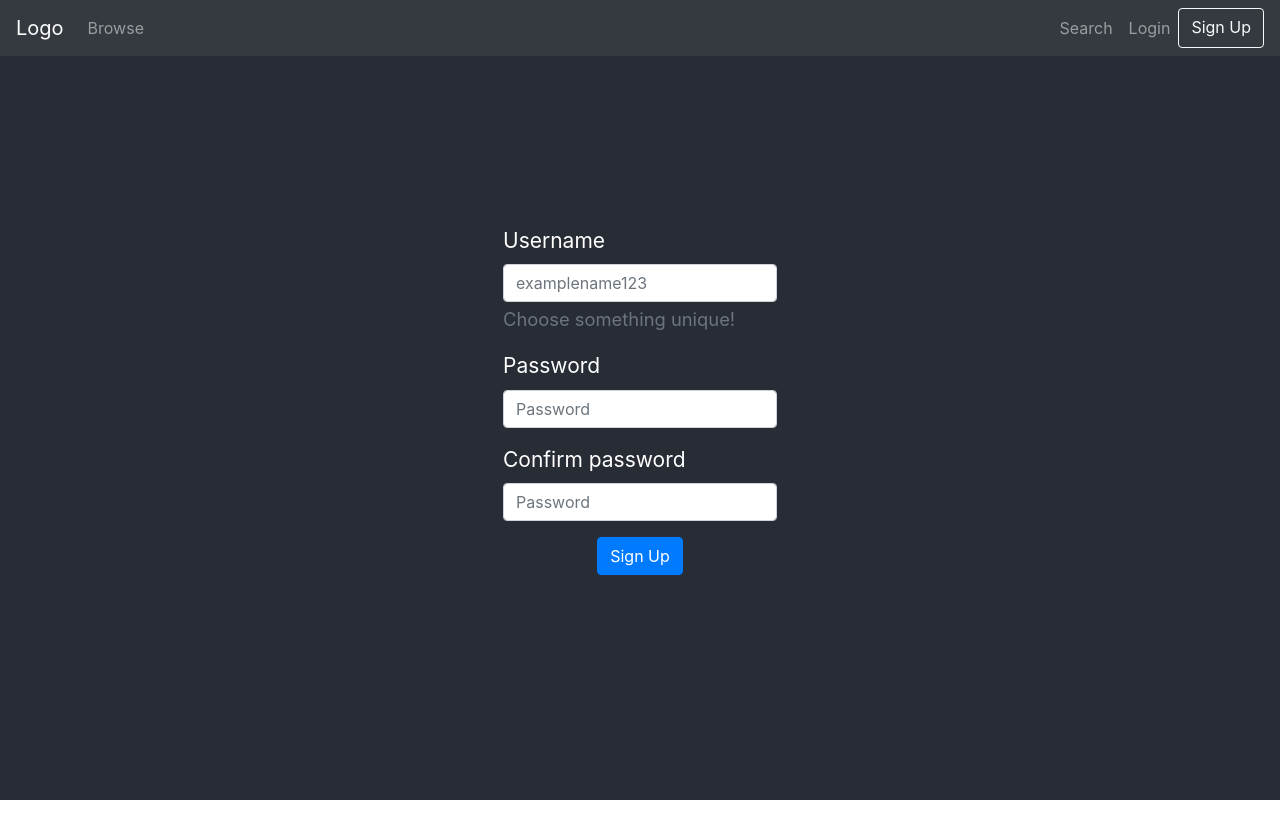
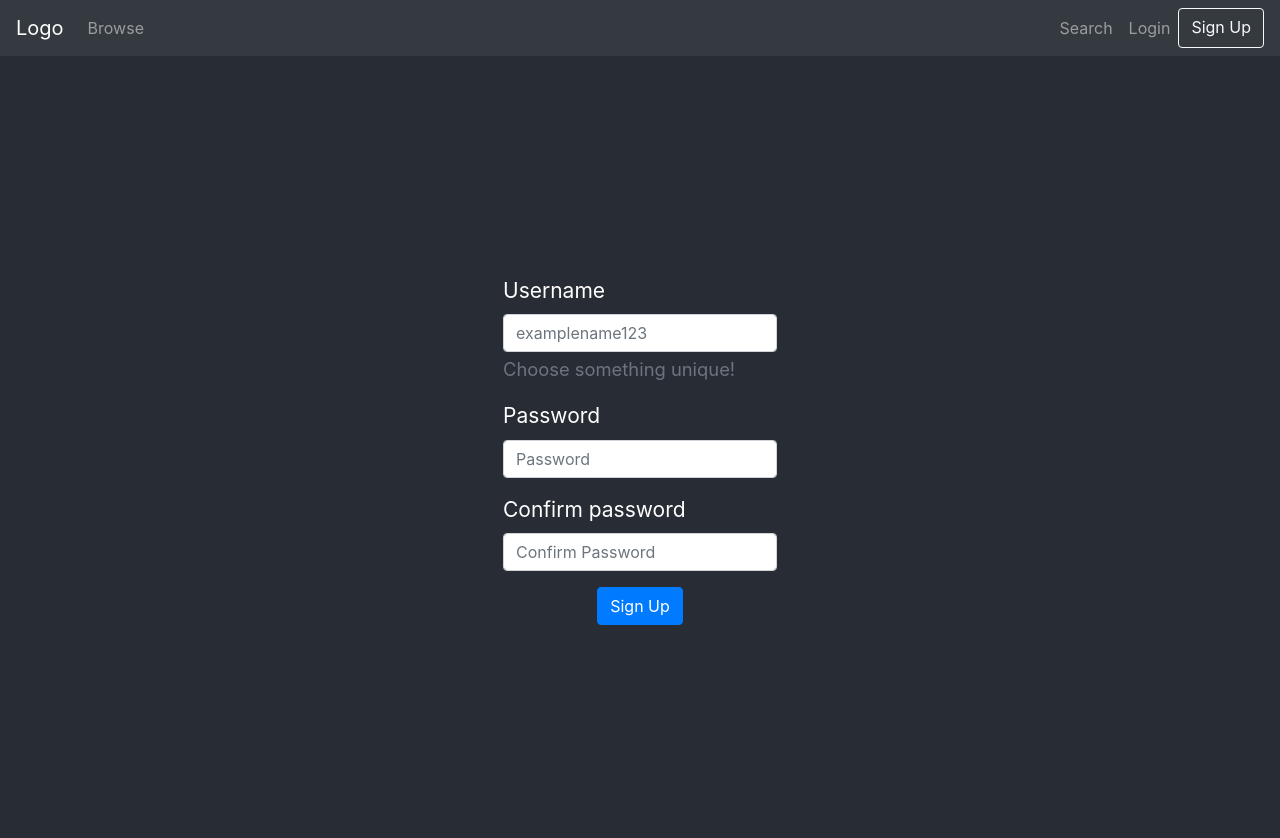
Before and after one commit to vy-b/FlixList, a React (Create React App) app in the folder project/: page /SignUp in a window 1280 px wide. Shown: the top 838 px of the page. Before the commit the page ends 800 px from the top, so only its background shows below. Built offline with nearby package versions, Linux system fonts and the light colour scheme.

Commit message:
signup controller sends data to backend

```diff
--- a/project/src/App.css
+++ b/project/src/App.css
@@ -11,4 +11,5 @@
     justify-content: center;
     font-size: calc(5px + 2vmin);
     color: white;
+    margin-top: 50px;
 }
--- a/project/src/App.js
+++ b/project/src/App.js
@@ -4,7 +4,7 @@ import {BrowserRouter as Router, Route, Switch} from 'react-router-dom'
 import TopNavView from "./Components/TopNavView"
 import TestComponent from "./Components/TestComponent"
 import SearchController from "./Components/SearchController"
-import SignUpView from "./Components/SignUpView"
+import SignUpController from "./Components/SignUpController"
 
 function App() {
   return(
@@ -13,7 +13,7 @@ function App() {
         <TopNavView />
         <Switch>
           <Route exact path="/" component={TestComponent} />
-          <Route exact path="/SignUp" component={SignUpView} />
+          <Route exact path="/SignUp" component={SignUpController} />
           <Route exact path="/Search" component={SearchController} />
         </Switch>
       </Router>
--- a/project/src/Components/SearchController.jsx
+++ b/project/src/Components/SearchController.jsx
@@ -11,7 +11,7 @@ class SearchController extends React.Component {
 
 sendRequest=(title)=>{
     axios.get("http://localhost:3001/testAPI",{params: {title: title}})
-    .then(res => {const movies = res.data;
+    .then(res => {const movies = res.data; console.log(res.data);
     this.setState({movies});})
 }
 
@@ -19,12 +19,12 @@ sendRequest=(title)=>{
       return(
           <div className = "App">
               <header className="App-header">
+              <SearchView onRequest={this.sendRequest}/>
               {
               this.state.movies.map((movie) => {
               return <Movie {...movie}/>
               })
               }
-              <SearchView onRequest={this.sendRequest}/>
               </header>
           </div>
       )
--- /dev/null
+++ b/project/src/Components/SignUpController.jsx
@@ -0,0 +1,22 @@
+import React from 'react';
+import SignUpView from './SignUpView'
+import axios from 'axios'
+class SignUpController extends React.Component {
+    sendSignUp=(signUpUser)=>{
+        if (signUpUser.password !== signUpUser.confirmPassword){
+            alert("passwords don't match");
+        }
+        else{
+        axios.post('http://localhost:3001/signup', signUpUser)
+        .then( (response) => console.log(response.data) );
+        }
+    }
+
+    render() {
+        return(
+            <SignUpView onSignUp={this.sendSignUp}/>
+        )
+    }
+}
+
+export default SignUpController
--- a/project/src/Components/SignUpView.jsx
+++ b/project/src/Components/SignUpView.jsx
@@ -3,6 +3,45 @@ import { Button, Form } from "react-bootstrap";
 import "bootstrap/dist/css/bootstrap.min.css";
 
 class SignUpView extends React.Component {
+  constructor(){
+    super()
+    this.state = {
+        username: '',
+        password: '',
+        confirmPassword:''
+    }
+    this.changeUsername = this.changeUsername.bind(this)
+    this.changePassword = this.changePassword.bind(this)
+    this.changeConfirmPassword = this.changeConfirmPassword.bind(this)
+  }
+
+  changeUsername(event){
+    this.setState({
+        username:event.target.value
+    })
+  }
+
+  changePassword(event){
+    this.setState({
+        password:event.target.value
+    })
+  }
+  changeConfirmPassword(event){
+    this.setState({
+        confirmPassword:event.target.value
+    })
+  }
+  onSubmit = (event) => {
+    event.preventDefault();
+    const signUpUser = {
+      username: this.state.username,
+      password: this.state.password,
+      confirmPassword: this.state.confirmPassword
+    }
+    console.log(signUpUser)
+    this.props.onSignUp(signUpUser);
+  }
+
   render() {
     return (
     <div className="App">
@@ -10,21 +49,21 @@ class SignUpView extends React.Component {
       <Form>
         <Form.Group>
           <Form.Label>Username</Form.Label>
-          <Form.Control type="username" placeholder="examplename123" />
+          <Form.Control type="username" placeholder="examplename123" onChange={this.changeUsername}/>
           <Form.Text className="text-muted" >
             Choose something unique!
           </Form.Text>
         </Form.Group>
         <Form.Group>
           <Form.Label>Password</Form.Label>
-          <Form.Control type="password" placeholder="Password" />
+          <Form.Control type="password" placeholder="Password" onChange={this.changePassword}/>
         </Form.Group>
         <Form.Group>
           <Form.Label>Confirm password</Form.Label>
-          <Form.Control type="password" placeholder="Password" />
+          <Form.Control type="password" placeholder="Confirm Password" onChange={this.changeConfirmPassword}/>
         </Form.Group>
       </Form>
-      <Button type="submit"> Sign Up </Button>
+      <Button type="submit" onClick={this.onSubmit}> Sign Up </Button>
 
     </header>
     </div>
```
Also changed, not shown: project/src/Components/SearchView.jsx (indentation only).
